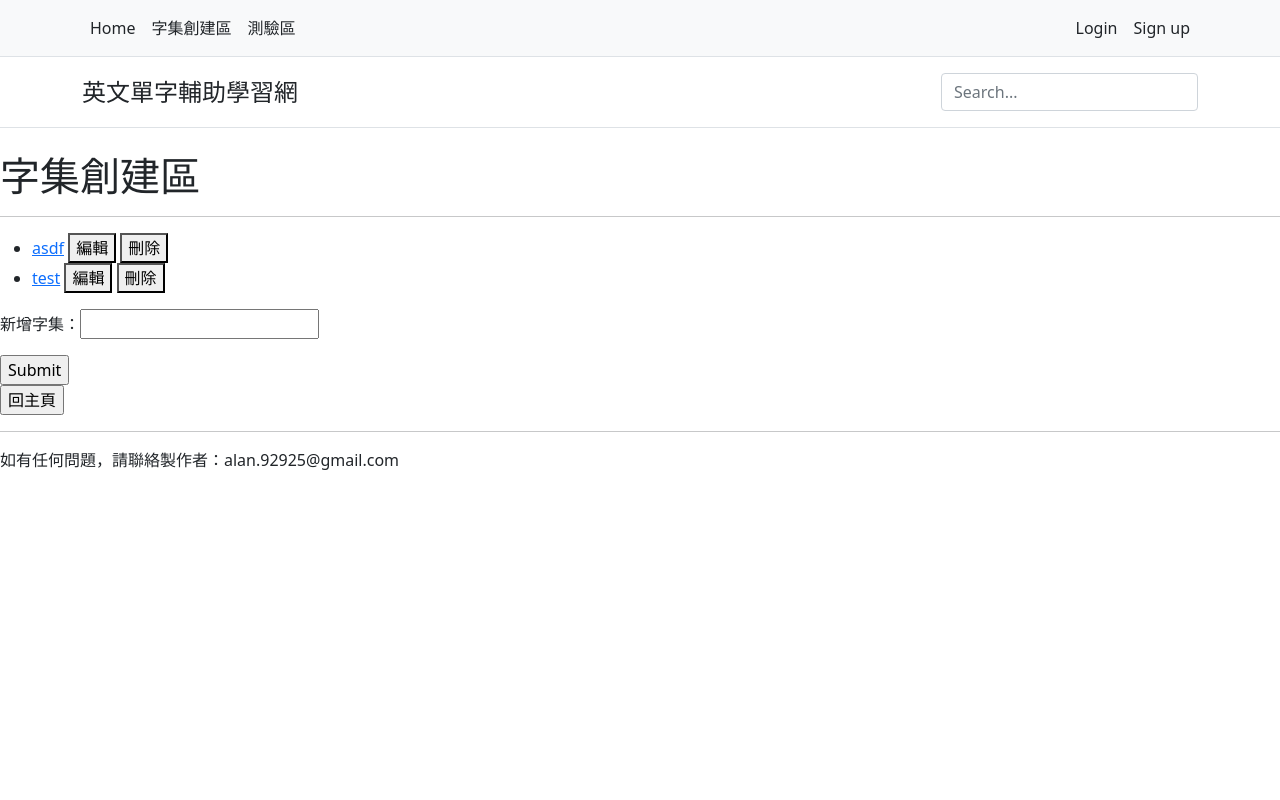
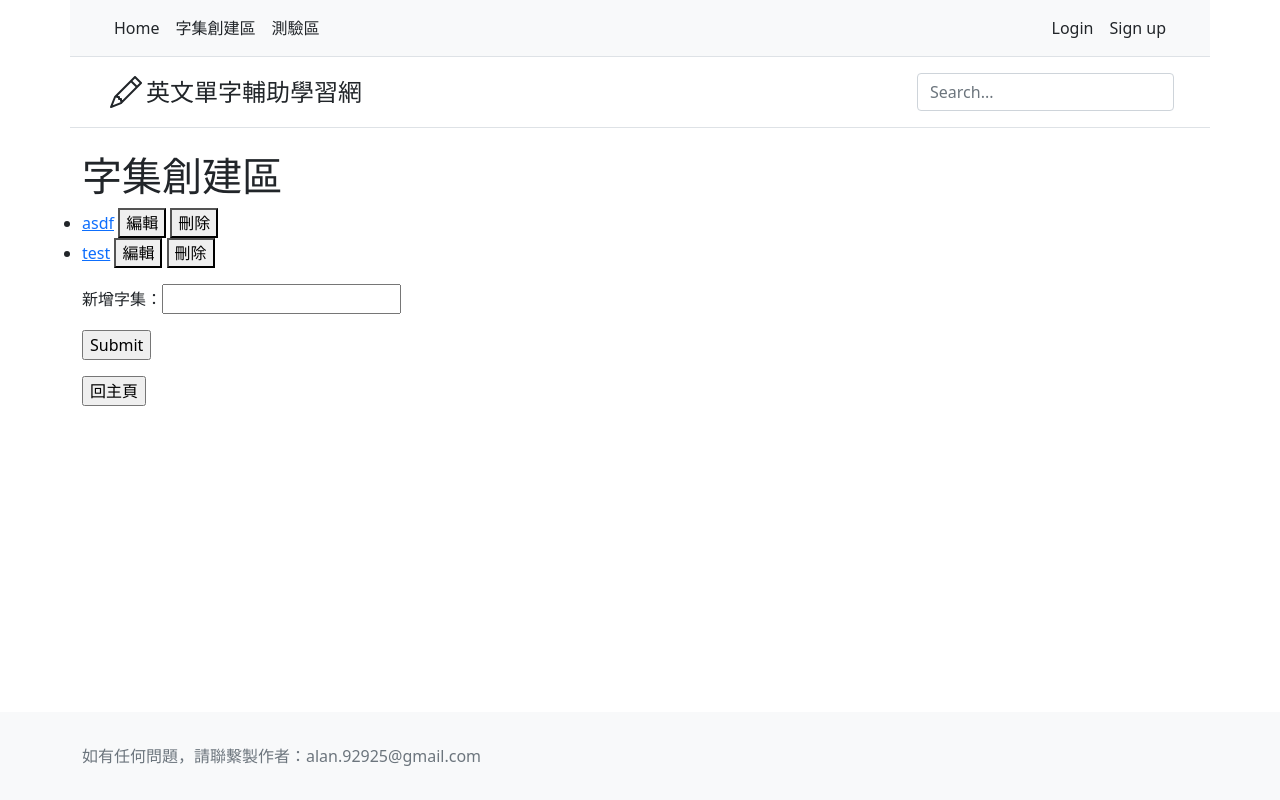
Before and after one commit to AW-AlanWu/Enlish_learning_site, a Django app: page /words/WordEditor/ in a window 1280 px wide. Run offline with Django 3.2, Linux system fonts and the light colour scheme; data comes from the database, SQL or seed files in the repository; both versions use the stored data as it was after the commit; some libraries are stand-ins or nearby versions.

Commit message:
在網頁標題加入icon，並調整網頁整體比例

```diff
--- a/LearningSite/words/templates/base.html
+++ b/LearningSite/words/templates/base.html
@@ -1,5 +1,5 @@
 <!-- base.html -->
-<!DOCTYPE html>
+<!DOCTYPE html class="h-100">
 <html lang="en">
 <head>
     <meta charset="UTF-8">
@@ -13,12 +13,20 @@
         {% block title %} {% endblock %}
     </title>
 </head>
-<body>
-    {% include 'header.html' %}
-    {% block headmessage %} {% endblock %}
-    <hr>
-    {% block content %} {% endblock %}
-    <hr>
+<body class="d-flex flex-column h-100">
+    <div class = "container">
+        <div class = "row">
+            {% include 'header.html' %}
+        </div>
+
+        <div class = "row">
+            {% block headmessage %} {% endblock %}
+        </div>
+
+        <div class = "row">
+            {% block content %} {% endblock %}
+        </div>
+    </div>
     {% include 'footer.html' %}
 </body>
 </html>
--- a/LearningSite/words/templates/footer.html
+++ b/LearningSite/words/templates/footer.html
@@ -1,6 +1,8 @@
 <!-- footer.html -->
-{% block footer %}
-    <p>{% if num_visits %}
+<footer class="footer mt-auto py-3 bg-light">
+    <div class="container">
+        <p><span class="text-muted">
+            {% if num_visits %}
             You have visited this page  {{ num_visits }}
                 {% if num_visits == 1 %}
                     time
@@ -8,7 +10,8 @@
                     times
                 {% endif %}.
             {% endif %}
-    </p>
+        </span></p>
 
-    <p>如有任何問題，請聯絡製作者：alan.92925@gmail.com</p>
-{% endblock %}
+        <p><span class="text-muted">如有任何問題，請聯繫製作者：alan.92925@gmail.com</span></p>
+    </div>
+</footer>
--- a/LearningSite/words/templates/header.html
+++ b/LearningSite/words/templates/header.html
@@ -1,9 +1,8 @@
 <!-- header.html -->
-{% block header %}
 <nav class="py-2 bg-light border-bottom">
   <div class="container d-flex flex-wrap">
     <ul class="nav me-auto">
-            <li class="nav-item"><a href="{% url 'index' %}" class="nav-link link-dark px-2 active">Home</a></li>
+      <li class="nav-item"><a href="/" class="nav-link link-dark px-2 active" aria-current="page">Home</a></li>
       <li class="nav-item"><a href="{% url 'words:CharacterSetEditor' %}" class="nav-link link-dark px-2">字集創建區</a></li>
       <li class="nav-item"><a href="#" class="nav-link link-dark px-2">測驗區</a></li>
     </ul>
@@ -15,12 +14,14 @@
 </nav>
 <header class="py-3 mb-4 border-bottom">
   <div class="container d-flex flex-wrap justify-content-center">
-        <a href="/" class="d-flex align-items-center mb-3 mb-md-0 me-md-auto text-dark text-decoration-none">
+    <a href="/" class="d-flex align-items-center mb-3 mb-lg-0 me-lg-auto text-dark text-decoration-none">
+      <svg xmlns="http://www.w3.org/2000/svg" width="40" height="32" fill="currentColor" class="bi bi-pencil" viewBox="0 0 16 16">
+        <path d="M12.146.146a.5.5 0 0 1 .708 0l3 3a.5.5 0 0 1 0 .708l-10 10a.5.5 0 0 1-.168.11l-5 2a.5.5 0 0 1-.65-.65l2-5a.5.5 0 0 1 .11-.168l10-10zM11.207 2.5 13.5 4.793 14.793 3.5 12.5 1.207 11.207 2.5zm1.586 3L10.5 3.207 4 9.707V10h.5a.5.5 0 0 1 .5.5v.5h.5a.5.5 0 0 1 .5.5v.5h.293l6.5-6.5zm-9.761 5.175-.106.106-1.528 3.821 3.821-1.528.106-.106A.5.5 0 0 1 5 12.5V12h-.5a.5.5 0 0 1-.5-.5V11h-.5a.5.5 0 0 1-.468-.325z"/>
+      </svg>
       <span class="fs-4">英文單字輔助學習網</span>
     </a>
     <form class="col-12 col-lg-auto mb-3 mb-lg-0">
-            <input type="search" class="form-control" placeholder="Search..." />
+      <input type="search" class="form-control" placeholder="Search..." aria-label="Search">
     </form>
   </div>
 </header>
-{% endblock %}
```
Also changed, not shown: LearningSite/db.sqlite3. Lines whose indentation alone changed are shown as unchanged.
